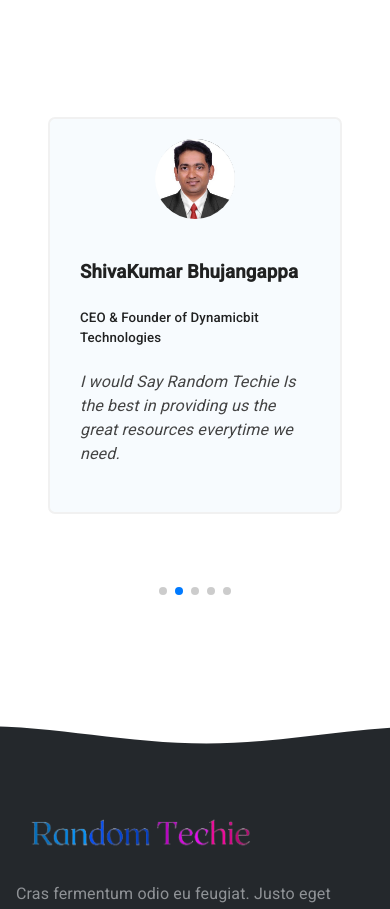
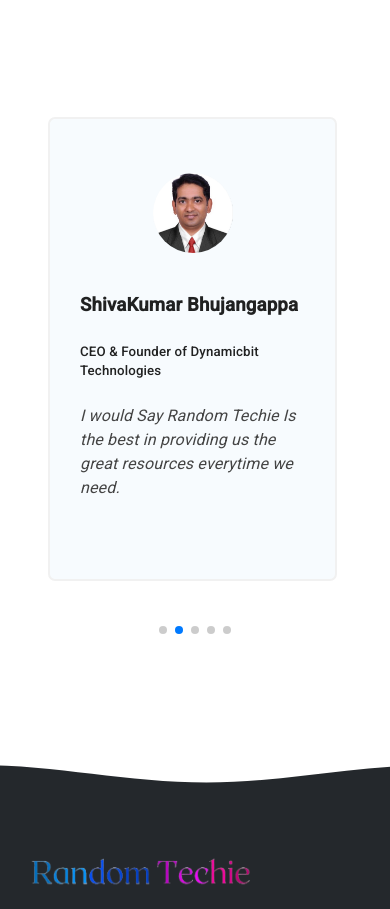
Before and after one commit to Mdyaseenattar2/RandomTechie, a React (Create React App) app: page / in a window 390 px wide. Shown: the part 2763-3672 px from the top of the page. Built offline with nearby package versions, Linux system fonts and the light colour scheme; a web font is replaced by a local one.

Commit message:
ui bug fix

```diff
--- a/src/logged_out/components/home/Testimonial.js
+++ b/src/logged_out/components/home/Testimonial.js
@@ -35,13 +35,14 @@ const useStyles = makeStyles((theme) => ({
     background: "#f7fbfe",
     display: "flex",
     flexDirection: "column",
-    width: "230px",
+    width: "225px",
+    minHeight: "400px",
     alignItems: "center",
     justifyContent: "center",
     // },
-    // [theme.breakpoints.between("sm", "md")]: {
-    //   width: 100,
-    // },
+    [theme.breakpoints.between("sm", "md")]: {
+      width: "80%",
+    },
     "@media (min-width: 1280px)": {
       padding: 30,
       border: "2px solid",
@@ -49,7 +50,6 @@ const useStyles = makeStyles((theme) => ({
       borderRadius: 7,
       marginBottom: 70,
       height: "auto",
-      minHeight: "400px",
       background: "#f7fbfe",
       marginLeft: 60,
     },
@@ -137,7 +137,7 @@ function Testimonial(props) {
             spaceBetween={70}
             breakpoints={{
               375: {
-                width: 368,
+                width: 240,
                 slidesPerView: 1,
               },
 
```
